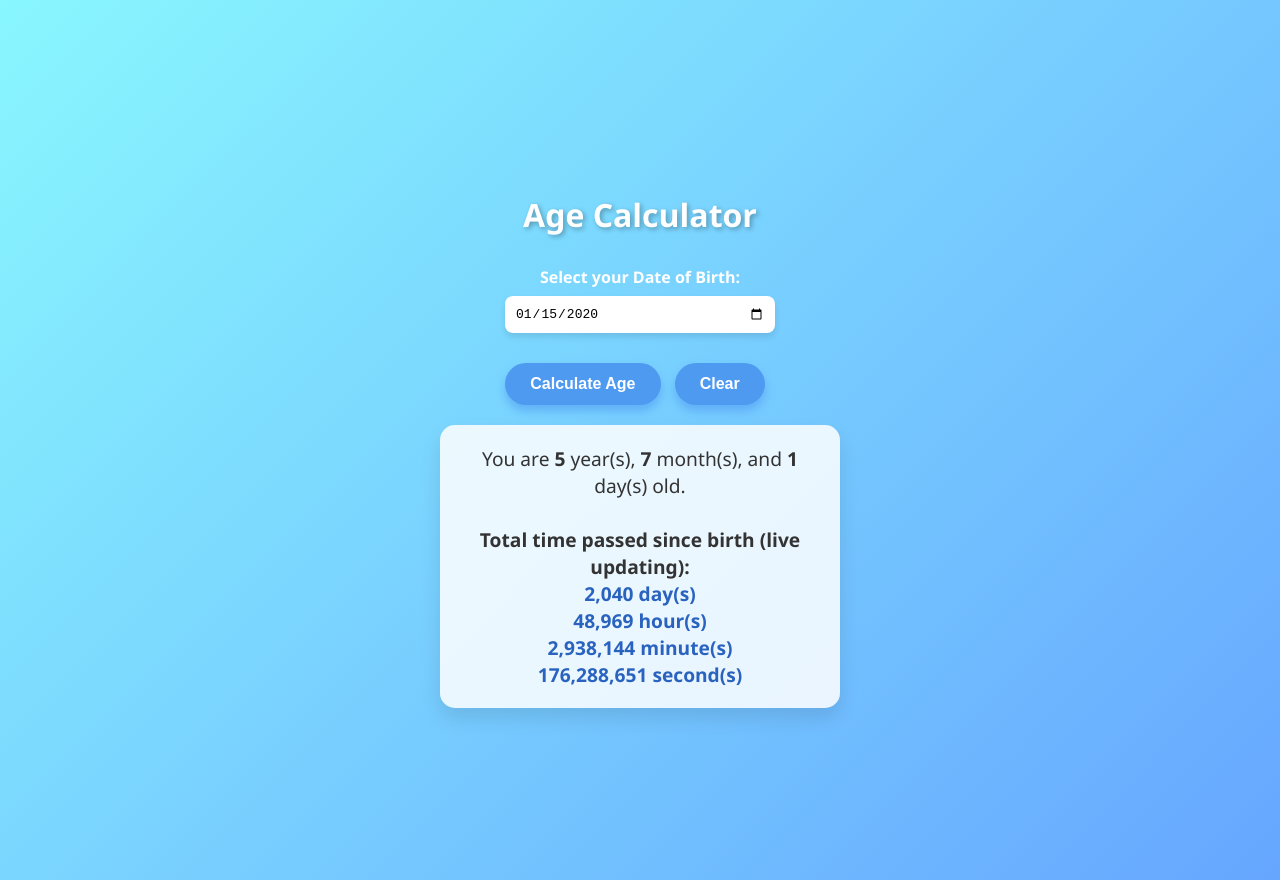
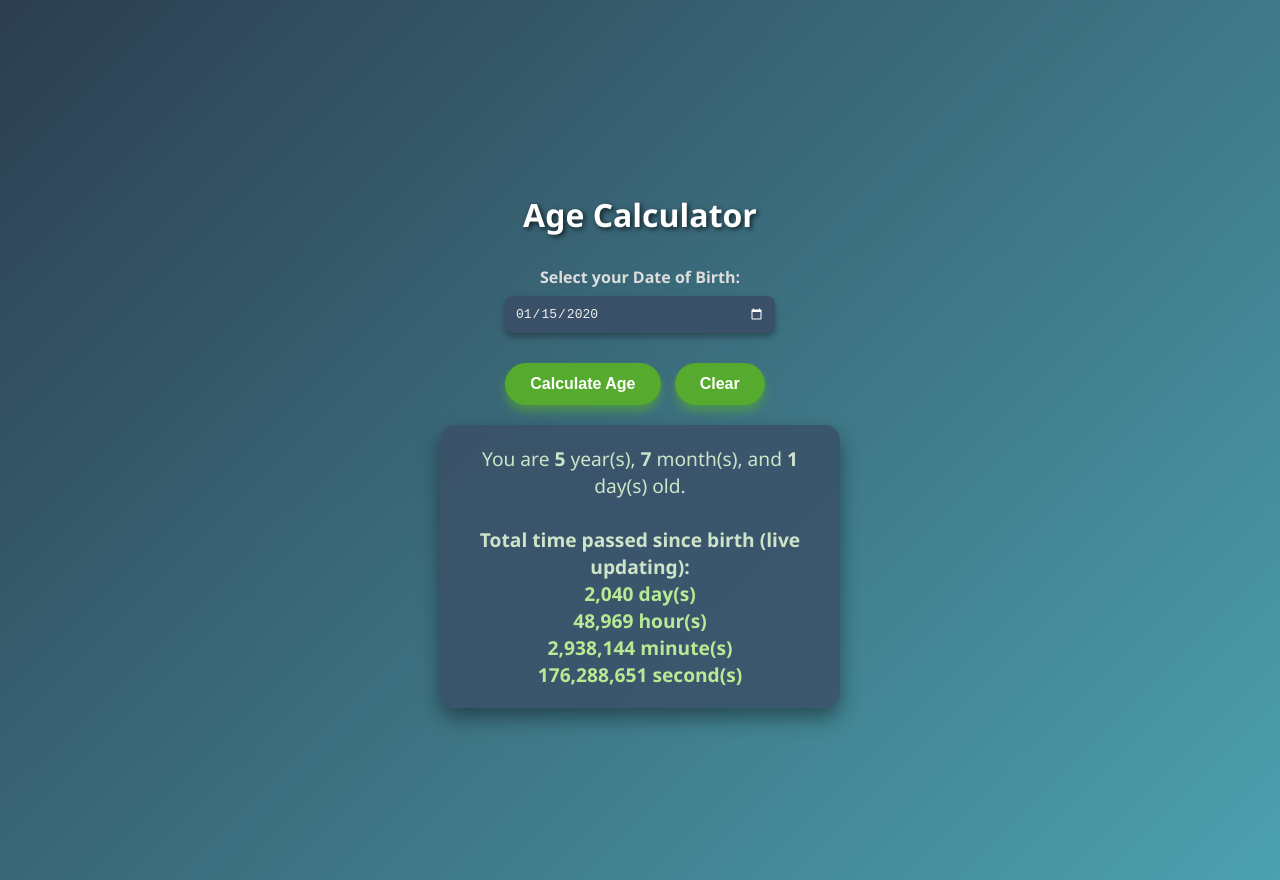
Before and after one commit to Rushi251193/Toolverse-site, a plain HTML site: page tools/age/index.html in a window 1280 px wide. Both pictures are taken after typing "2020-01-15" into the empty fields and a click on the button "Calculate Age". Drawn offline with Linux system fonts and the light colour scheme.

Commit message:
Update index.html

```diff
--- a/tools/age/index.html
+++ b/tools/age/index.html
@@ -3,14 +3,13 @@
 <head>
   <meta charset="UTF-8" />
   <meta name="viewport" content="width=device-width, initial-scale=1" />
-  <title>Age Calculator</title>
+  <title>Age Calculator - Dark Mode</title>
   <style>
-    /* Background gradient */
     body {
       font-family: 'Segoe UI', Tahoma, Geneva, Verdana, sans-serif;
       margin: 20px;
-      background: linear-gradient(135deg, #89f7fe 0%, #66a6ff 100%);
-      color: #222;
+      background: linear-gradient(135deg, #2c3e50, #4ca1af);
+      color: #eee;
       display: flex;
       justify-content: center;
       align-items: center;
@@ -21,14 +20,14 @@
 
     h1 {
       color: #fff;
-      text-shadow: 2px 2px 5px rgba(0,0,0,0.3);
+      text-shadow: 2px 2px 5px rgba(0,0,0,0.7);
       margin-bottom: 30px;
     }
 
     label {
       font-weight: 600;
       margin-bottom: 8px;
-      color: #fff;
+      color: #ddd;
     }
 
     input[type="date"] {
@@ -39,11 +38,18 @@
       font-size: 1em;
       width: 250px;
       margin-bottom: 20px;
-      box-shadow: 0 4px 6px rgba(0,0,0,0.1);
+      box-shadow: 0 4px 6px rgba(0,0,0,0.3);
+      background-color: #3a5068;
+      color: #eee;
+    }
+
+    input[type="date"]::-webkit-calendar-picker-indicator {
+      filter: invert(1);
+      cursor: pointer;
     }
 
     button {
-      background-color: #4e9af1;
+      background-color: #56ab2f;
       color: white;
       border: none;
       padding: 12px 25px;
@@ -52,30 +58,40 @@
       font-weight: bold;
       margin: 10px 10px 20px 0;
       cursor: pointer;
-      box-shadow: 0 6px 10px rgba(78,154,241,0.6);
-      transition: background-color 0.3s ease, box-shadow 0.3s ease;
+      box-shadow: 0 6px 10px rgba(86,171,47,0.6);
+      transition: background-color 0.3s ease, box-shadow 0.3s ease, transform 0.1s ease;
     }
 
     button:hover {
-      background-color: #3578e5;
-      box-shadow: 0 8px 15px rgba(53,120,229,0.8);
+      background-color: #3f8a16;
+      box-shadow: 0 8px 15px rgba(63,138,22,0.8);
+    }
+
+    button:active {
+      transform: scale(0.95);
     }
 
     #ageResult {
-      background-color: rgba(255, 255, 255, 0.85);
+      background-color: rgba(58, 80, 104, 0.85);
       padding: 20px 25px;
       border-radius: 15px;
-      box-shadow: 0 10px 20px rgba(0,0,0,0.1);
+      box-shadow: 0 10px 20px rgba(0,0,0,0.4);
       font-size: 1.2em;
-      color: #333;
+      color: #cee4c9;
       max-width: 350px;
       text-align: center;
       user-select: none;
+      opacity: 0;
+      transition: opacity 0.6s ease-in-out;
+    }
+
+    #ageResult.show {
+      opacity: 1;
     }
 
     #liveTime {
       font-weight: 700;
-      color: #2a63bf;
+      color: #b8e994;
     }
   </style>
 </head>
@@ -101,6 +117,7 @@
 
       if (!dobInput) {
         resultDiv.textContent = "Please select your date of birth.";
+        resultDiv.classList.add('show');
         return;
       }
 
@@ -109,6 +126,7 @@
 
       if (dob > now) {
         resultDiv.textContent = "Date of birth cannot be in the future.";
+        resultDiv.classList.add('show');
         return;
       }
 
@@ -132,6 +150,8 @@
         <strong>Total time passed since birth (live updating):</strong><br>
         <span id="liveTime"></span>
       `;
+
+      resultDiv.classList.add('show');
 
       if (timerInterval) {
         clearInterval(timerInterval);
@@ -158,7 +178,9 @@
 
     function clearAge() {
       document.getElementById('dob').value = '';
-      document.getElementById('ageResult').textContent = '';
+      const resultDiv = document.getElementById('ageResult');
+      resultDiv.textContent = '';
+      resultDiv.classList.remove('show');
       if (timerInterval) {
         clearInterval(timerInterval);
         timerInterval = null;
```
